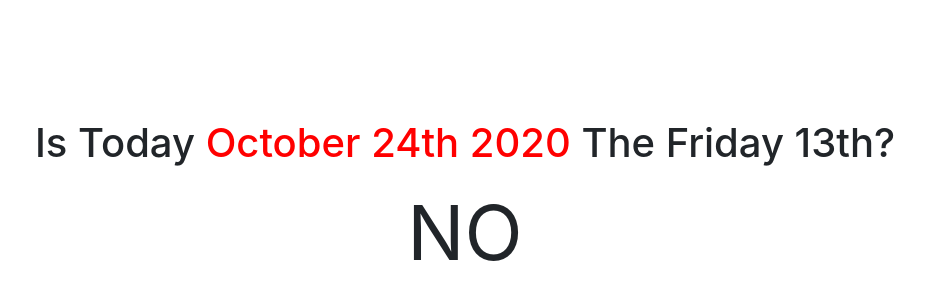
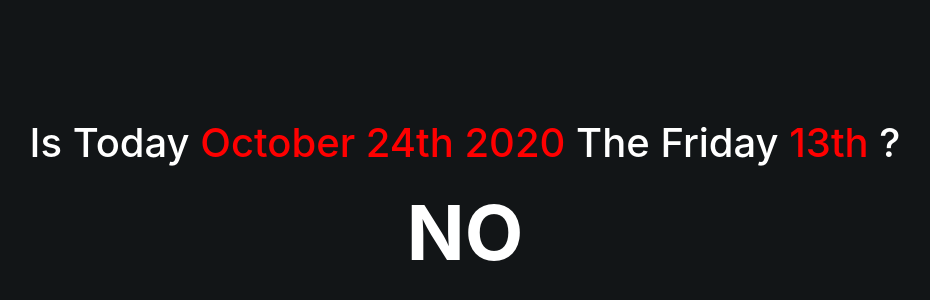
Before and after one commit to pockoface/isTodayFriday13, a plain HTML site: page index.html in a window 1280 px wide. Shown: the part 196-496 px from the top of the page, without its empty margins (175-1105 px from the left). Drawn offline with nearby package versions, Linux system fonts and the light colour scheme.

Commit message:
background and thirteen

```diff
--- a/css/style.css
+++ b/css/style.css
@@ -1,8 +1,13 @@
-body,html{
+body,html {
     height:100%;
 }
 
-#current-date {
+body {
+  background-color: #121517;
+  color: #ffffff;
+}
+
+#current-date,#thirteen {
   color:#FF0000;
 }
 
@@ -12,4 +17,5 @@ body,html{
 
 .result {
   font-size: 76px;
+  font-weight: bolder;
 }
--- a/index.html
+++ b/index.html
@@ -14,7 +14,7 @@
         <div class="col-12">
           <div class="row">
             <div class="col-12 center">
-              <h1>Is Today <span id="current-date"></span> The Friday 13th?</h1>
+              <h1>Is Today <span id="current-date"></span> The Friday <span id="thirteen">13th</span> ?</h1>
             </div>
           </div>
 
```
